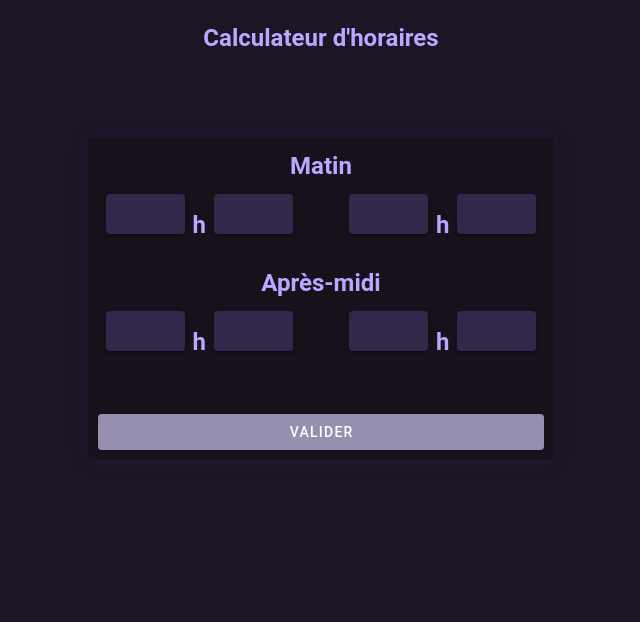
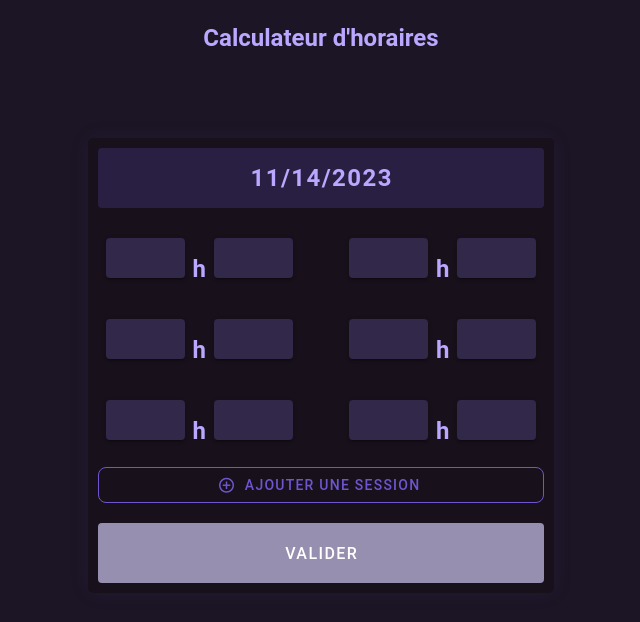
Before and after one commit to Fox-Prog/Horus, a Vue app: page / in a window 1280 px wide. Shown: the top 622 px of the page, without its empty margins (319-959 px from the left). Built offline with nearby package versions, Linux system fonts and the light colour scheme.

Commit message:
Begining to create multi form // form = component with emit and props // add calendar for choose a day date

```diff
--- /dev/null
+++ b/src/components/formLine.vue
@@ -0,0 +1,52 @@
+<template>
+  <v-form v-model="form">
+    <div id="line">
+      <field v-model="Hstr" @input="checkForm"></field>
+      <h2>h</h2>
+      <field v-model="Mstr" @input="checkForm"></field>
+      <div style="width: 40px"></div>
+      <field v-model="Hstp" @input="checkForm"></field>
+      <h2>h</h2>
+      <field v-model="Mstp" @input="checkForm"></field>
+    </div>
+  </v-form>
+</template>
+
+<script setup>
+import { ref, defineEmits, defineProps } from "vue";
+import field from "@/components/input_field.vue";
+const props = defineProps(["id"]);
+const emit = defineEmits(["sendData"]);
+
+const form = ref(false);
+const Hstr = ref("");
+const Mstr = ref("");
+const Hstp = ref("");
+const Mstp = ref("");
+
+function checkForm() {
+  if (Hstr.value && Mstr.value && Hstp.value && Mstp.value) {
+    emit("sendData", {
+      id: props.id,
+      status: true,
+      Hstr: Hstr.value,
+      Mstr: Mstr.value,
+      Hstp: Hstp.value,
+      Mstp: Mstp.value,
+    });
+  } else {
+    emit("sendData", {
+      id: props.id,
+      status: false,
+    });
+  }
+}
+</script>
+
+<style>
+#line {
+  display: flex;
+  align-items: center;
+  margin-top: 10px;
+}
+</style>
--- a/src/views/home/homePage.vue
+++ b/src/views/home/homePage.vue
@@ -16,7 +16,36 @@
     <!-- Formulaire -->
     <div class="card">
       <v-form id="form" v-model="form" @submit.prevent="newLine()">
-        <h2>Matin</h2>
+        <v-dialog v-model="dialog">
+          <template v-slot:activator="{ props }">
+            <v-btn
+              v-bind="props"
+              class="mb-5"
+              variant="flat"
+              color="#291F43"
+              size="60"
+              block
+              ><h2>
+                {{ dayDate.toLocaleDateString() }}
+              </h2></v-btn
+            >
+          </template>
+
+          <v-container>
+            <v-row justify="space-around">
+              <v-date-picker
+                id="date-picker"
+                color="#3C2E69"
+                bg-color="#1B1525"
+                elevation="24"
+                hide-header
+                v-model="dayDate"
+                @update:model-value="dialog = false"
+              ></v-date-picker>
+            </v-row>
+          </v-container>
+        </v-dialog>
+
         <div id="morning">
           <field v-model="HstrM"></field>
           <h2>h</h2>
@@ -29,7 +58,6 @@
 
         <v-divider class="my-1"></v-divider>
 
-        <h2>Après-midi</h2>
         <div id="afternoon">
           <field v-model="HstrA"></field>
           <h2>h</h2>
@@ -40,13 +68,32 @@
           <field v-model="MstpA"></field>
         </div>
 
-        <v-divider class="my-5"></v-divider>
+        <v-divider class="my-1"></v-divider>
+
+        <formLine
+          v-for="form in formList"
+          :key="form.id"
+          :id="form.id"
+          @sendData="dataReceived"
+        ></formLine>
+
+        <v-btn
+          class="mb-5"
+          variant="outlined"
+          color="#6e56cf"
+          rounded="lg"
+          prepend-icon="mdi mdi-plus-circle-outline"
+          block
+          @click="newForm"
+          >Ajouter une session</v-btn
+        >
 
         <v-btn
           :disabled="!form"
           type="submit"
           variant="elevated"
           color="#3C2E69"
+          size="60"
           block
           >Valider</v-btn
         >
@@ -55,10 +102,17 @@
   </section>
 </template>
 
+<!-- ___________________________________ SETUP ___________________________________ -->
+
 <script setup>
 import { ref, computed, onMounted, onBeforeUnmount } from "vue";
 import { useStore } from "vuex";
 const store = useStore();
+
+import field from "@/components/input_field.vue";
+import ligne from "@/components/ligne_horaire.vue";
+import { addLineVuex, addLineLocal } from "@/views/home/functions.js";
+import formLine from "@/components/formLine.vue";
 
 const totalHours = computed(() => {
   if (durationTab.value.length > 0) {
@@ -67,11 +121,34 @@ const totalHours = computed(() => {
   return 0;
 });
 
+const formList = ref([{ id: 0 }]);
+const formData = ref([{ id: 0, status: false }]);
+
+function dataReceived(data) {
+  console.log("received: ", data);
+
+  // const nbrForm = formList.length;
+
+  formData.value = formData.value.map((f) => {
+    if (f.id === data.id) {
+      return data;
+    } else {
+      return f;
+    }
+  });
+
+  console.log("formData:", formData.value);
+}
+
+function newForm() {
+  const newID = formList.value[formList.value.length - 1].id + 1;
+  formData.value.push({ id: newID, status: false });
+  formList.value.push({ id: newID });
+
+  console.log("formData.value:", formData.value);
+}
+
 const form = ref(false);
-
-import field from "@/components/input_field.vue";
-import ligne from "@/components/ligne_horaire.vue";
-import { addLineVuex, addLineLocal } from "@/views/home/functions.js";
 
 // Matin
 const HstrM = ref("");
@@ -85,9 +162,13 @@ const MstrA = ref("");
 const HstpA = ref("");
 const MstpA = ref("");
 
+// Date
+const dialog = ref(false);
+const dayDate = ref(new Date());
+
+// Display lines
 const savedLine = computed(() => store.state.lines);
 const durationTab = computed(() => savedLine.value.map((line) => line.Dtt));
-console.log("durationTab:", durationTab.value);
 
 // Création de l'objet ligne horaire
 function newLine() {
@@ -171,6 +252,8 @@ onBeforeUnmount(() => {
 });
 </script>
 
+<!-- ___________________________________ Style ___________________________________ -->
+
 <style>
 section {
   display: flex;
@@ -214,4 +297,12 @@ h3 {
   align-items: center;
   margin-top: 10px;
 }
+
+#date-picker {
+  border: solid 5px rgb(86, 70, 139);
+}
+#date-picker .v-btn {
+  background-color: rgb(27, 21, 37);
+  color: rgb(226, 221, 254);
+}
 </style>
```
